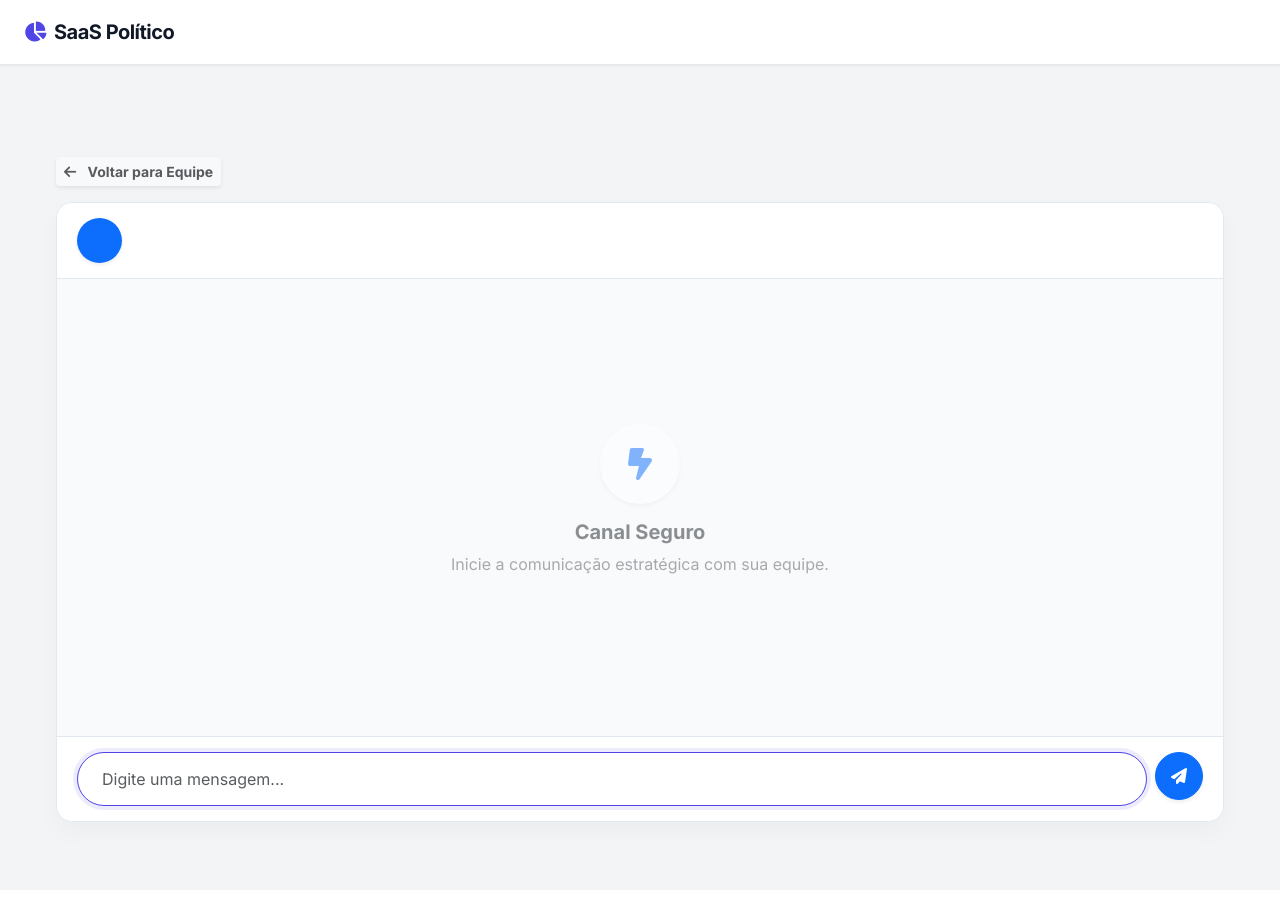
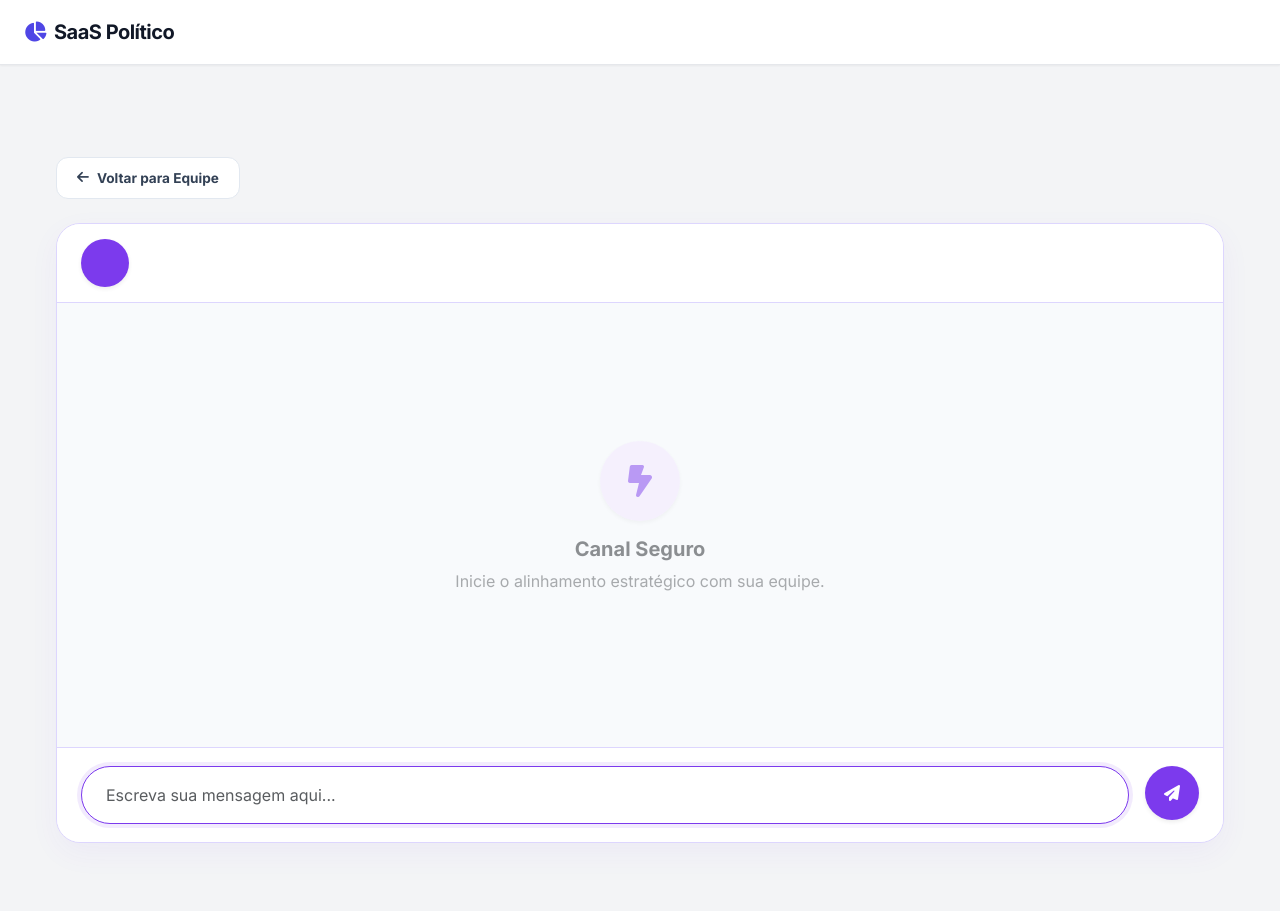
Before and after one commit to guibatist/app-candidatos, a Flask app: template app/templates/crm/chat.html in a window 1280 px wide. Before the commit the page ends 846 px from the top, so only its background shows below. Run offline with Flask 3, Linux system fonts and the light colour scheme; the template is opened without the code that fills it, so the values that code supplies are empty; some libraries are stand-ins or nearby versions.

Commit message:
style: redesign do chat 1x1 com identidade Purple Hub

```diff
--- a/app/templates/crm/chat.html
+++ b/app/templates/crm/chat.html
@@ -2,30 +2,42 @@
 {% block content %}
 
 <style>
-    /* === IDENTIDADE VISUAL VOTAHUB CHAT === */
+    /* === IDENTIDADE VISUAL VOTAHUB: THEMA ROXO === */
     :root {
-        --chat-bg: #f8fafc;        /* Cinza muito claro, executivo */
-        --chat-primary: #4f46e5;   /* O Índigo do site Institucional */
-        --chat-primary-dark: #3730a3;
+        --purple-hub: #7c3aed;
+        --purple-hover: #6d28d9;
+        --purple-light: #f3e8ff;
+        --purple-border: #ddd6fe;
+        --chat-bg: #f8fafc;
         --text-light: #ffffff;
         --text-dark: #1e293b;
     }
+
+    /* Utilitários Roxos */
+    .text-purple { color: var(--purple-hub) !important; }
+    .bg-purple-light { background-color: var(--purple-light) !important; }
+
+    .btn-back-hub { background: #fff; border: 1px solid #e2e8f0; color: #334155; font-weight: 700; padding: 10px 20px; border-radius: 12px; transition: all 0.2s; display: inline-flex; align-items: center; text-decoration: none; font-size: 0.85rem; }
+    .btn-back-hub:hover { border-color: var(--purple-hub); color: var(--purple-hub); transform: translateX(-5px); box-shadow: 0 4px 12px rgba(124, 58, 237, 0.1); }
+
+    .btn-purple { background-color: var(--purple-hub); color: #fff; border: none; transition: 0.2s; }
+    .btn-purple:hover { background-color: var(--purple-hover); color: #fff; transform: translateY(-2px); box-shadow: 0 4px 15px rgba(124, 58, 237, 0.3); }
 
     .chat-container {
         height: calc(100vh - 180px);
         display: flex;
         flex-direction: column;
         background-color: var(--chat-bg);
-        border-radius: 16px;
+        border-radius: 24px;
         overflow: hidden;
-        box-shadow: 0 10px 25px rgba(0,0,0,0.03);
-        border: 1px solid #e2e8f0;
+        box-shadow: 0 10px 30px rgba(124, 58, 237, 0.05);
+        border: 1px solid var(--purple-border);
     }
 
     .chat-header {
         background-color: #ffffff;
-        padding: 15px 20px;
-        border-bottom: 1px solid #e2e8f0;
+        padding: 15px 24px;
+        border-bottom: 1px solid var(--purple-border);
         display: flex;
         align-items: center;
         gap: 15px;
@@ -35,30 +47,31 @@
     .chat-messages {
         flex: 1;
         overflow-y: auto;
-        padding: 25px 20px;
+        padding: 25px 24px;
         display: flex;
         flex-direction: column;
-        gap: 12px;
+        gap: 15px;
     }
 
     /* === BOLHAS DE MENSAGEM === */
     .msg-bubble {
         max-width: 75%;
-        padding: 12px 18px;
+        padding: 14px 18px;
         border-radius: 18px;
         position: relative;
         word-wrap: break-word;
         font-size: 0.95rem;
-        line-height: 1.4;
+        line-height: 1.5;
     }
 
-    /* Mensagem que EU envio (Índigo Executivo) */
+    /* Mensagem que EU envio (Degradê Roxo) */
     .msg-sent {
         align-self: flex-end;
-        background-color: var(--chat-primary);
+        background: linear-gradient(135deg, var(--purple-hub), var(--purple-hover));
         color: var(--text-light);
-        border-bottom-right-radius: 4px; /* Ponta sutil */
-        box-shadow: 0 4px 10px rgba(79, 70, 229, 0.2);
+        border-bottom-right-radius: 4px;
+        box-shadow: 0 4px 10px rgba(124, 58, 237, 0.2);
+        border: none;
     }
 
     /* Mensagem que ELES enviam (Branco Limpo) */
@@ -68,75 +81,80 @@
         color: var(--text-dark);
         border-bottom-left-radius: 4px;
         box-shadow: 0 2px 8px rgba(0,0,0,0.04);
-        border: 1px solid #f1f5f9;
+        border: 1px solid #e2e8f0;
     }
 
     /* === TIMESTAMPS === */
     .msg-time {
         font-size: 0.65rem;
         margin-top: 6px;
-        font-weight: 500;
+        font-weight: 600;
         letter-spacing: 0.5px;
     }
-    .msg-sent .msg-time { color: rgba(255, 255, 255, 0.7); }
+    .msg-sent .msg-time { color: rgba(255, 255, 255, 0.75); }
     .msg-received .msg-time { color: #94a3b8; }
 
     /* === CAIXA DE CITAÇÃO (REPLY) === */
     .reply-box-sent {
         background-color: rgba(255, 255, 255, 0.15);
         border-left: 4px solid #ffffff;
-        border-radius: 6px;
-        padding: 8px 10px;
-        margin-bottom: 8px;
+        border-radius: 8px;
+        padding: 10px 12px;
+        margin-bottom: 10px;
     }
     .reply-box-received {
-        background-color: #f1f5f9;
-        border-left: 4px solid var(--chat-primary);
-        border-radius: 6px;
-        padding: 8px 10px;
-        margin-bottom: 8px;
+        background-color: var(--purple-light);
+        border-left: 4px solid var(--purple-hub);
+        border-radius: 8px;
+        padding: 10px 12px;
+        margin-bottom: 10px;
     }
 
     /* === ÁREA DE DIGITAÇÃO === */
     .chat-input-area {
         background-color: #ffffff;
-        padding: 15px 20px;
-        border-top: 1px solid #e2e8f0;
+        padding: 18px 24px;
+        border-top: 1px solid var(--purple-border);
         display: flex;
-        gap: 12px;
+        gap: 15px;
         align-items: center;
         z-index: 11;
     }
 
     .chat-input-area input {
         border-radius: 30px;
-        padding: 14px 24px;
+        padding: 16px 24px;
         border: 1px solid #e2e8f0;
         background-color: #f8fafc;
         transition: all 0.3s;
+        box-shadow: inset 0 2px 4px rgba(0,0,0,0.02);
     }
 
     .chat-input-area input:focus {
         background-color: #ffffff;
-        border-color: var(--chat-primary);
-        box-shadow: 0 0 0 4px rgba(79, 70, 229, 0.1);
+        border-color: var(--purple-hub);
+        box-shadow: 0 0 0 4px rgba(124, 58, 237, 0.1);
         outline: none;
     }
+
+    .border-purple { border-color: var(--purple-hub) !important; }
 </style>
 
 <div class="container-fluid py-4">
-    <a href="{{ url_for('crm.listar_equipe') }}" class="btn btn-sm btn-light text-muted mb-3 border-0 shadow-sm fw-bold">
-        <i class="fa-solid fa-arrow-left me-2"></i> Voltar para Equipe
-    </a>
+    <div class="mb-4">
+        <a href="{{ url_for('crm.listar_equipe') }}" class="btn-back-hub">
+            <i class="fa-solid fa-arrow-left me-2"></i> Voltar para Equipe
+        </a>
+    </div>
 
 <div class="chat-container position-relative">
         <div class="chat-header">
-            <div class="bg-primary text-white rounded-circle d-flex align-items-center justify-content-center fw-bold shadow-sm" style="width: 45px; height: 45px; font-size: 1.2rem;">
+            <div class="text-white rounded-circle d-flex align-items-center justify-content-center fw-bold shadow-sm" style="background: var(--purple-hub); width: 48px; height: 48px; font-size: 1.2rem;">
                 {{ destinatario.nome[0] | upper }}
             </div>
             <div>
-                <h5 class="mb-0 fw-bold">{{ destinatario.nome }}</h5>
-                <span class="badge bg-light text-dark border">{{ destinatario.role | capitalize }}</span>
+                <h5 class="mb-0 fw-bold text-dark">{{ destinatario.nome }}</h5>
+                <span class="badge bg-purple-light text-purple border-0 px-2 py-1 mt-1">{{ destinatario.role | capitalize }}</span>
             </div>
         </div>
 
@@ -145,16 +163,16 @@
                 {% set is_mine = (msg.remetente_id == meu_id) %}
                 {% set alinhamento = 'msg-sent' if is_mine else 'msg-received' %}
 
-                <div class="msg-bubble {{ alinhamento }} d-flex align-items-start gap-2">
-                    <div class="flex-grow-1" style="min-width: 120px;">
+                <div class="d-flex align-items-start gap-2 {% if is_mine %}flex-row-reverse{% endif %}">
+                    <div class="msg-bubble {{ alinhamento }}" style="min-width: 120px;">
 
                         {% if msg.respondendo_a_conteudo %}
                             {% set reply_class = 'reply-box-sent' if is_mine else 'reply-box-received' %}
                             <div class="{{ reply_class }}" style="font-size: 0.8rem;">
-                                <div class="fw-bold {% if is_mine %}text-white{% else %}text-primary{% endif %} opacity-75 mb-1" style="font-size: 0.75rem;">
+                                <div class="fw-bold {% if is_mine %}text-white{% else %}text-purple{% endif %} opacity-75 mb-1" style="font-size: 0.75rem;">
                                     {% if msg.respondendo_a_remetente == meu_id %}Você{% else %}{{ destinatario.nome }}{% endif %}
                                 </div>
-                                <div class="text-truncate" style="max-width: 200px; {% if is_mine %}color: rgba(255,255,255,0.9);{% else %}color: #475569;{% endif %}">
+                                <div class="text-truncate" style="max-width: 250px; {% if is_mine %}color: rgba(255,255,255,0.9);{% else %}color: #475569;{% endif %}">
                                     {{ msg.respondendo_a_conteudo }}
                                 </div>
                             </div>
@@ -166,11 +184,11 @@
                             <div>{{ msg.conteudo }}</div>
                         {% endif %}
 
-                        <span class="msg-time d-flex justify-content-end align-items-center gap-1">
+                        <span class="msg-time d-flex {% if is_mine %}justify-content-end{% else %}justify-content-start{% endif %} align-items-center gap-1">
                             {{ msg.data_envio_local.strftime('%H:%M') }}
                             {% if is_mine %}
                                 {% if msg.lida %}
-                                    <i class="fa-solid fa-check-double" style="color: #a5b4fc;"></i>
+                                    <i class="fa-solid fa-check-double" style="color: var(--purple-border);"></i>
                                 {% else %}
                                     <i class="fa-solid fa-check" style="opacity: 0.7;"></i>
                                 {% endif %}
@@ -179,13 +197,13 @@
                     </div>
 
                     {% if not msg.apagada %}
-                    <div class="dropdown">
-                        <button class="btn btn-sm btn-link p-0 border-0 {% if is_mine %}text-white opacity-75{% else %}text-muted{% endif %}" type="button" data-bs-toggle="dropdown">
-                            <i class="fa-solid fa-chevron-down" style="font-size: 0.7rem;"></i>
+                    <div class="dropdown align-self-center">
+                        <button class="btn btn-sm btn-link p-0 border-0 text-muted" type="button" data-bs-toggle="dropdown">
+                            <i class="fa-solid fa-ellipsis-vertical px-2 py-1"></i>
                         </button>
-                        <ul class="dropdown-menu dropdown-menu-end shadow border-0" style="font-size: 0.85rem; border-radius: 12px;">
+                        <ul class="dropdown-menu shadow border-0" style="font-size: 0.85rem; border-radius: 16px;">
                             <li>
-                                <button type="button" class="dropdown-item text-primary btn-responder py-2"
+                                <button type="button" class="dropdown-item text-purple btn-responder py-2 fw-bold"
                                         data-msg-id="{{ msg.id }}"
                                         data-msg-nome="{% if is_mine %}Você{% else %}{{ destinatario.nome }}{% endif %}"
                                         data-msg-texto="{{ msg.conteudo }}">
@@ -196,7 +214,7 @@
                             <li>
                                 <form action="{{ url_for('crm.apagar_mensagem', mensagem_id=msg.id) }}" method="POST" class="m-0 p-0">
                                     <input type="hidden" name="destinatario_id" value="{{ destinatario.id }}">
-                                    <button type="submit" class="dropdown-item text-danger py-2"><i class="fa-solid fa-trash me-2"></i>Apagar</button>
+                                    <button type="submit" class="dropdown-item text-danger py-2 fw-bold"><i class="fa-solid fa-trash me-2"></i>Apagar</button>
                                 </form>
                             </li>
                             {% endif %}
@@ -206,27 +224,27 @@
                 </div>
             {% else %}
                 <div class="text-center text-muted my-auto opacity-50">
-                    <div class="bg-white rounded-circle d-inline-flex align-items-center justify-content-center mb-3 shadow-sm" style="width: 80px; height: 80px;">
-                        <i class="fa-solid fa-bolt-lightning fa-2x text-primary"></i>
+                    <div class="bg-purple-light rounded-circle d-inline-flex align-items-center justify-content-center mb-3 shadow-sm" style="width: 80px; height: 80px;">
+                        <i class="fa-solid fa-bolt-lightning fa-2x text-purple"></i>
                     </div>
                     <h5 class="fw-bold text-dark">Canal Seguro</h5>
-                    <p>Inicie a comunicação estratégica com sua equipe.</p>
+                    <p>Inicie o alinhamento estratégico com sua equipe.</p>
                 </div>
             {% endfor %}
         </div>
 
-        <div id="replyPreviewBox" class="d-none bg-white p-2 mx-3 mt-2 rounded border-start border-4 border-primary position-relative shadow-sm" style="z-index: 10;">
+        <div id="replyPreviewBox" class="d-none bg-white p-3 mx-4 mt-2 rounded-3 border-start border-4 border-purple position-relative shadow-sm" style="z-index: 10;">
             <button type="button" class="btn-close position-absolute top-0 end-0 m-2" style="font-size: 0.6rem;" onclick="cancelarResposta()"></button>
-            <div class="fw-bold small text-primary" id="replyPreviewName">Respondendo a...</div>
+            <div class="fw-bold small text-purple mb-1" id="replyPreviewName">Respondendo a...</div>
             <div class="text-muted small text-truncate pe-4" id="replyPreviewText"></div>
         </div>
 
         <div class="chat-input-area" style="position: relative; z-index: 11;">
-            <form action="{{ url_for('crm.chat', destinatario_id=destinatario.id) }}" method="POST" class="w-100 d-flex gap-2 m-0">
+            <form action="{{ url_for('crm.chat', destinatario_id=destinatario.id) }}" method="POST" class="w-100 d-flex gap-3 m-0">
                 <input type="hidden" name="respondendo_a_id" id="respondendoAIdInput" value="">
 
-                <input type="text" name="conteudo" class="form-control" placeholder="Digite uma mensagem..." required autocomplete="off" autofocus>
-                <button type="submit" class="btn btn-primary rounded-circle shadow-sm" style="width: 48px; height: 48px; flex-shrink: 0;">
+                <input type="text" name="conteudo" class="form-control" placeholder="Escreva sua mensagem aqui..." required autocomplete="off" autofocus>
+                <button type="submit" class="btn btn-purple rounded-circle shadow-sm" style="width: 54px; height: 54px; flex-shrink: 0;">
                     <i class="fa-solid fa-paper-plane"></i>
                 </button>
             </form>
```
